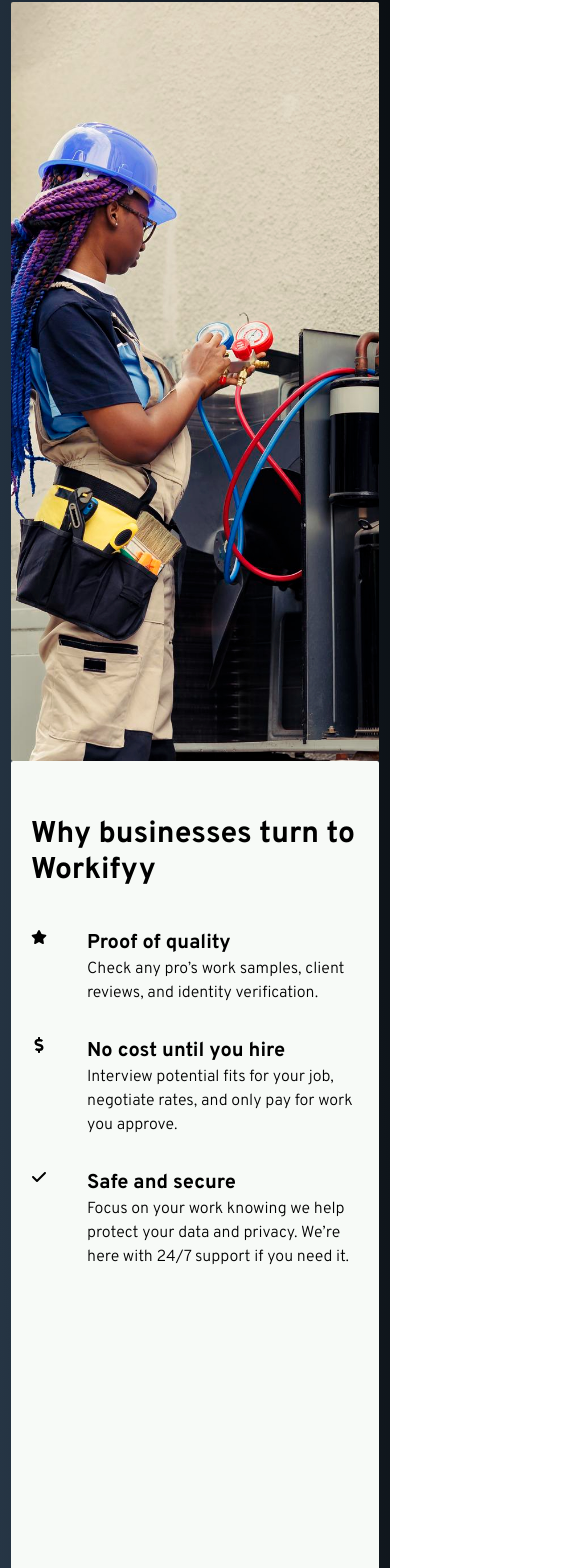
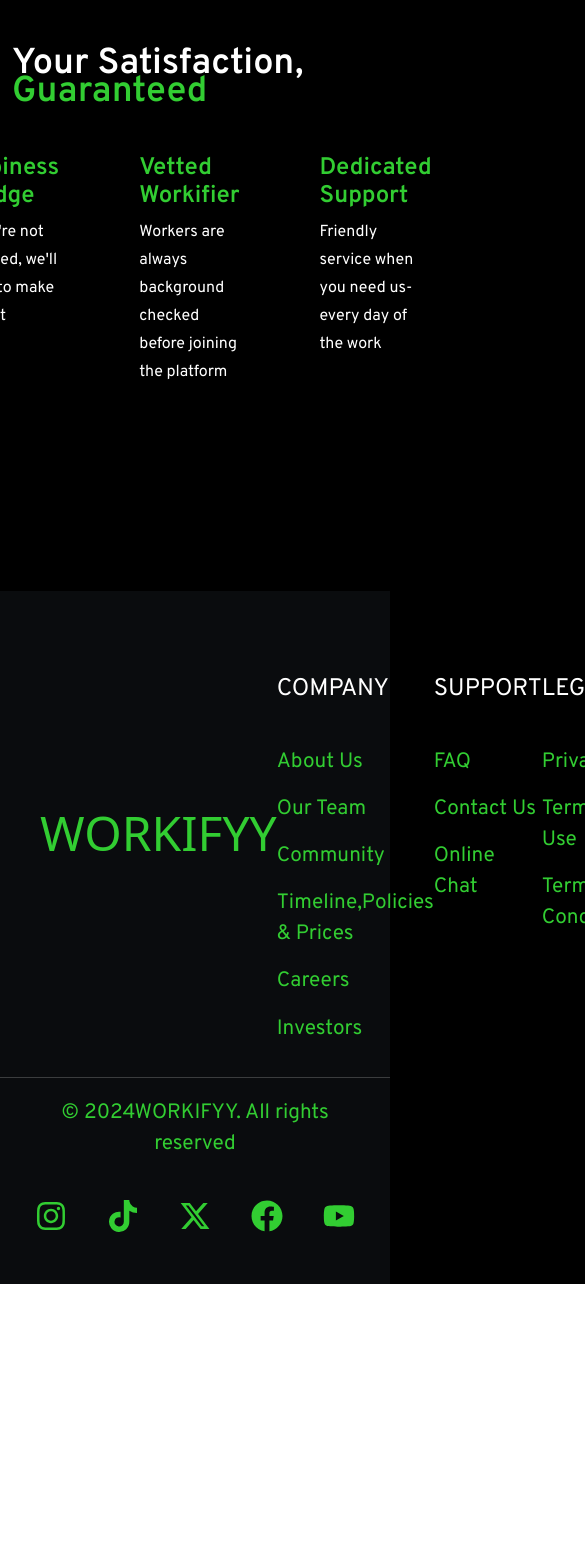
Before and after one commit to ad-tobii/workifyy, a React (Vite) app: page / in a window 390 px wide. Shown: the part 3017-4585 px from the top of the page, 585 px wide, since content can reach past the window. After the commit the page ends 4301 px from the top, so only its background shows below. Built offline with nearby package versions, Linux system fonts and the light colour scheme; a web font is replaced by a local one.

Commit message:
Responsive landing page

```diff
--- a/src/Pages/Home/Component/Footer.tsx
+++ b/src/Pages/Home/Component/Footer.tsx
@@ -2,8 +2,8 @@
 function Footer() {
   return (
     <footer className="mt-[12.8rem]">
-      <div className="relative w-full bg-[#000000] py-8 mx-auto">
-        <div className=" flex justify-between px-10 pb-8 laptop: flex-col">
+      <div className="relative w-full bg-[#101215ac] py-8 mx-auto">
+        <div className=" flex justify-between px-10 pb-8 ">
           <div className="nav__logo mt-[12rem]">
             <a href="#" className="">
               <span className="text-[3rem] text-[#32CD32]">WORKIFYY</span>
--- a/src/Pages/Home/Component/MoreSection.tsx
+++ b/src/Pages/Home/Component/MoreSection.tsx
@@ -1,61 +1,52 @@
-import { FaStar } from "react-icons/fa6";
-import { FaDollarSign } from "react-icons/fa";
-import { FaCheck } from "react-icons/fa6";
 
-function MoreSection() {
+
+const features = [
+  {
+    name: "Hapiness Pledge",
+    description:
+      "If you're not satisfied, we'll work to make it right ",
+
+  },
+  {
+    name: "Vetted Workifier",
+    description:
+      "Workers are always background checked before joining the platform",
+
+  },
+  {
+    name: "Dedicated Support ",
+    description:
+      "Friendly service when you need us-every day of the work",
+
+  },
+
+];
+
+export default function Example() {
   return (
-    <div>
-      <main>
-        <section className="flex justify-center self-center content-center mx-auto mt-28 laptop:flex-col">
-          <div className="bg-[url('/assets/Section2.jpg')] bg-center bg-cover bg-no-repeat w-[40rem] h-[90vh] rounded-sm laptop:mx-auto miniTablet:w-[23rem]"></div>
-
-          <div className="bg-[#f7faf7] w-[40rem] h-[90vh] rounded-sm pl-10 pt-14 laptop:mx-auto miniTablet:w-[23rem]  miniTablet:h-[110vh]  miniTablet:pl-5">
-            <h1 className=" font-bold text-5xl text-black mxa-w-[50rem] pb-10 leading-relaxed miniTablet:text-3xl">
-              Why businesses turn to Workifyy
-            </h1>
-            <div className="flex gap-10 text-black  pb-8 ">
-              <div>
-                <FaStar />
+    <div className="mt-[10rem]">
+      <div className="mx-auto  px-3">
+        <div className="mx-auto max-w-2xl lg:text-center">
+          <h2 className="text-4xl font-semibold leading-7 text-white">
+            Your Satisfaction,{" "}
+            <span className="text-[#32CD32]">Guaranteed</span>
+          </h2>
+        </div>
+        <div className="mx-auto mt-[3rem] max-w-4xl ">
+          <dl className="flex justify-center self-center gap-[5rem]">
+            {features.map((feature) => (
+              <div key={feature.name}>
+                <dt className="text-2xl font-semibold leading-7 text-[#32CD32]">
+                  {feature.name}
+                </dt>
+                <dd className="mt-2 text-base leading-7 text-white">
+                  {feature.description}
+                </dd>
               </div>
-              <ul>
-                <h2 className="font-bold text-xl ">Proof of quality</h2>
-                <li className="font-light ">
-                  Check any pro’s work samples, client reviews, and identity
-                  verification.
-                </li>
-              </ul>
-            </div>
-
-            <div className="flex gap-10  text-black pb-8">
-              <div>
-                <FaDollarSign />
-              </div>
-              <ul>
-                <h2 className="font-bold text-xl">No cost until you hire</h2>
-                <li className="font-light text-base max-w-[30rem]">
-                  Interview potential fits for your job, negotiate rates, and
-                  only pay for work you approve.
-                </li>
-              </ul>
-            </div>
-
-            <div className="flex gap-10  text-black">
-              <div>
-                <FaCheck />
-              </div>
-              <ul>
-                <h2 className="font-bold text-xl">Safe and secure</h2>
-                <li className="font-light text-base max-w-[30rem] miniTablet:max-w-[18rem]">
-                  Focus on your work knowing we help protect your data and
-                  privacy. We’re here with 24/7 support if you need it.
-                </li>
-              </ul>
-            </div>
-          </div>
-        </section>
-      </main>
+            ))}
+          </dl>
+        </div>
+      </div>
     </div>
   );
 }
-
-export default MoreSection;
--- a/src/styles/index.css
+++ b/src/styles/index.css
@@ -11,7 +11,7 @@
   }
 
   body {
-      @apply bg-gradient-to-tr from-[#2c3e50] to-[#000000];
+      @apply bg-gradient-to-tr from-[#000000] to-[#000000];
   }
 }
 
```
